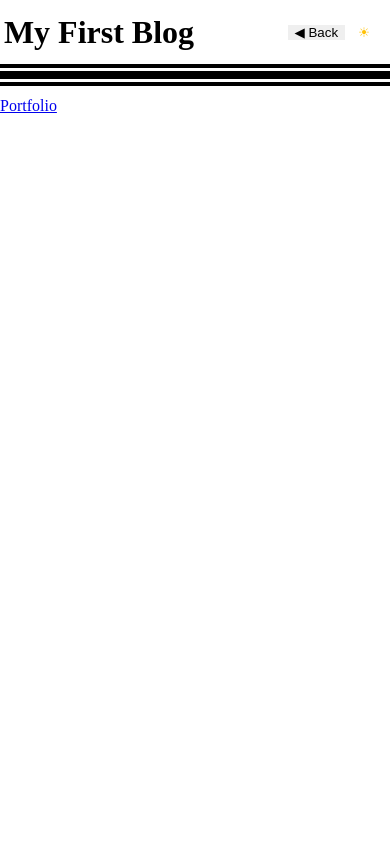
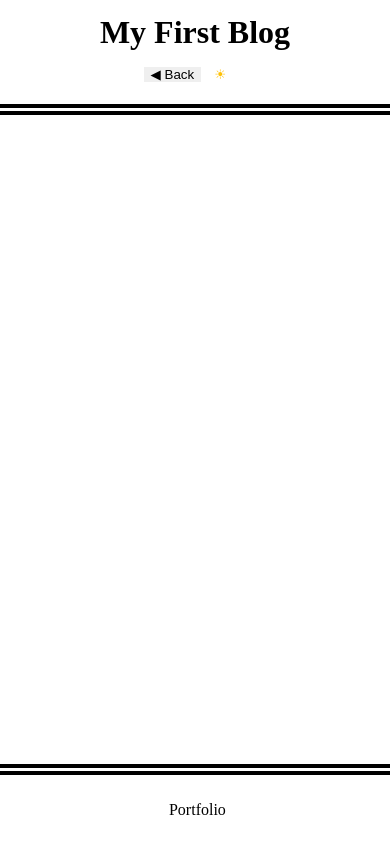
Before and after one commit to Kimiko-Dixon/Personal_Blog, a plain HTML site: page blog.html in a window 390 px wide. Drawn offline with Linux system fonts and the light colour scheme.

Commit message:
fixed footer and generated content display

```diff
--- a/Assets/css/blog.css
+++ b/Assets/css/blog.css
@@ -1,3 +1,12 @@
+/* Body */
+body {
+    flex-direction: column;
+    justify-content: space-between;
+    flex-wrap: nowrap;
+    height: 100vh;
+}
+
+/* Page heading */
 h1 {
     height: auto;
     width: auto;
@@ -8,51 +17,22 @@ h1 {
     background-image: none;
 }
 
-body {
+/* Main */
+main {
+    display: flex;
     flex-direction: column;
-    justify-content:flex-start;
     flex-wrap: nowrap;
+    width: 100%;
+    position: relative;
 }
 
-/* footer {
-    position: absolute;
-    height: 50px;
-    display: flex;
-    align-items: center;
-    bottom: 0;
-    border-top: .7em double ;
-    width: 100%;
-    flex: 0 1 auto;
-    margin-bottom: auto;
-    margin-top: .3em;
-    height: 50px;
-} */
-
-footer {
-    position: relative;
-    height: 50px;
-    display: flex;
-    align-items: center;
-    /* top: 40%; */
-    border-top: .7em double;
-    width: 100%;
-    flex: 0 1 auto;
-    bottom: 0;
-}
-
+/* Style JavaScript generated content */
 .posts {
     border: .1em solid ;
     margin: .3em;
-    /* move to js */
 }
 
-main {
-    display: flex;
-    flex-direction: column;
-    flex-wrap: wrap;
-    width: 100%;
-    /* height: 100%; */
-}
+
 h5 {
     border-bottom: .1em solid;
     margin: .3em 0.5em 0;
@@ -60,7 +40,8 @@ h5 {
 
 p {
     height: 5em;
-    margin: 0px 1em;
+    margin: 0 1em;
+    padding-top: .5em;
 }
 
 h6 {
@@ -68,3 +49,44 @@ h6 {
     font-weight: normal;
     margin: 0 0.5em 0.5em;
 }
+
+/* Footer */
+footer {
+    position: relative;
+    height: 80px;
+    display: flex;
+    align-items: center;
+    border-top: .7em double;
+    width: 100%;
+    flex: 0 1 auto;
+    bottom: 0;
+    margin-top: .3%;
+}
+
+/* Links */
+a {
+    text-decoration: none;
+    color: inherit;
+    margin-left: .3em
+}
+
+/* media query for screen width less than 768px*/
+@media screen and (max-width: 768px)
+{
+    header {
+        flex-direction: column;
+        height: 115px;
+    }
+
+    h1 {
+        padding: .5em 0;
+    }
+
+    .buttons {
+        padding-bottom: 1.5em;
+    }
+
+    footer {
+        justify-content: center;
+    }
+}
--- a/Assets/css/form.css
+++ b/Assets/css/form.css
@@ -1,3 +1,4 @@
+/* Main */
 main {
     flex: 2 1 auto;
     display: flex;
@@ -5,10 +6,12 @@ main {
     justify-content: center;
     align-items: center;
     border-left: .25em solid;
-    height: 100%;
+    height: 88%;
     margin-left: -.325em;
+    padding-left: .325em;
 }
 
+/* Form positioning */
 div {
     display: flex;
     flex-direction: column;
@@ -16,6 +19,7 @@ div {
     padding-bottom: .5em;
 }
 
+/* Form styling */
 form {
     width: 100%;
     padding: 3%;
@@ -33,3 +37,43 @@ textarea {
     padding-top: .5em;
     width: 100%;
 }
+
+/* media query for screen width less than 992px*/
+@media screen and (max-width: 992px)
+{
+    h1 {
+        width: 15em;
+        height: 15em;
+    }
+}
+
+/* media query for screen width less than 768px*/
+@media screen and (max-width: 768px)
+{
+    body {
+        flex-direction: column;
+        flex-wrap: nowrap;
+        position: static;
+    }
+
+    aside {
+        width: 100%;
+        border: none;
+    }
+
+    h1 {
+        width: 10em;
+        height: 10em;
+        margin-top: 1.5em;
+    }
+
+    main {
+        width: 100%;
+        border: none;
+        margin-top: 8em;
+    }
+
+    h2 {
+        top: 18em;
+    }
+}
--- a/Assets/css/styles.css
+++ b/Assets/css/styles.css
@@ -1,9 +1,11 @@
+/* Universal selector */
 * {
     margin: 0;
     padding: 0;
     box-sizing: border-box;
 }
 
+/* Body */
 body {
     display: flex;
     flex-direction: row;
@@ -15,6 +17,28 @@ body {
     justify-content: center;
 }
 
+/* Positions theme and/or back button(s) */
+.buttons {
+    position: absolute;
+    right: 0;
+    display: flex;
+
+}
+
+/* Button styling */
+button {
+    padding: 0 .5em;
+    border: none;
+}
+
+/* theme button styling */
+#Theme {
+    background-color: transparent;
+    color: #FFC107;
+    margin: 0 1em 0 .5em;
+}
+
+/* Header */
 header {
     height: 50px;
     border-bottom: .7em double;
@@ -25,11 +49,12 @@ header {
     align-items: center;
 }
 
+/* Left side of the page */
 aside {
     flex-wrap: wrap;
     display: flex;
     width: 50%;
-    height: 100%;
+    height: 88%;
     flex: 2 1 auto;
     align-items: center;
     justify-content: center;
@@ -37,11 +62,10 @@ aside {
     margin-right: -.325em;
 }
 
+/* Page heading */
 h1 {
-    width: 70%;
-    height: 70%;
-    /* width: 60%;
-    height: 65%; */
+    width: 20em;
+    height: 20em;
     border-radius: 50%;
     align-items: center;
     display: flex;
@@ -49,6 +73,7 @@ h1 {
     background-image: linear-gradient(0deg, #98681b 0%, #ffb02d 30%, #ffd62f 60%);;
 }
 
+/* Form heading */
 h2 {
     display: flex;
     flex-direction: column;
@@ -57,6 +82,7 @@ h2 {
     top: 25%;
 }
 
+/* Themes */
 .light {
     background-color: #fff;
     color: #000000;
@@ -67,19 +93,15 @@ h2 {
     color: #fff;
 }
 
-.buttons {
-    position: absolute;
-    right: 0;
-    display: flex;
+/* media query for screen width less than 768px*/
+@media screen and (max-width: 768px)
+{
+    header {
+        justify-content: center;
+        padding: 2em 0;
+    }
 
+    .buttons {
+        position: static;
+    }
 }
-button {
-    padding: 0 .5em;
-    border: none;
-}
-
-#Theme {
-    background-color: transparent;
-    color: #FFC107;
-    margin: 0 1em 0 .5em;
-}
--- a/Assets/js/blog.js
+++ b/Assets/js/blog.js
@@ -1,10 +1,14 @@
+// Assigns Selected elements to a variable
 const main = document.querySelector('main');
 const backButton  = document.querySelector('#Back')
 
+// Displays blog posts from local storage on page
 function displayPosts()
 {
+    // Clears main
     main.innerHTML = ''
 
+    // Creates new elements to display the posts and appends it to the page
     for(let i = 0; i < blogPostArray.length; i++)
     {
         const username = blogPostArray[i].username;
@@ -18,7 +22,7 @@ function displayPosts()
 
         titleEl.textContent = title;
         contentEl.textContent = content;
-        usernameEl.textContent = username;
+        usernameEl.textContent = `Posted by: ${username}`;
 
         divEl.appendChild(titleEl)
         divEl.appendChild(contentEl)
@@ -29,8 +33,10 @@ function displayPosts()
 
 }
 
+// Sends user to the index page
 backButton.addEventListener('click', function()
 {
     window.location.href = './index.html';
 })
+
 displayPosts()
--- a/Assets/js/form.js
+++ b/Assets/js/form.js
@@ -1,2 +1,5 @@
+// Assigns Selected elements to a variable
 const submitButton = document.querySelector('#Submit-Button');
+
+// Activates the storeInformation function when the submit button is clicked
 submitButton.addEventListener('click',storeInformation)
--- a/Assets/js/logic.js
+++ b/Assets/js/logic.js
@@ -1,20 +1,29 @@
+// Assigns Selected elements to a variable
 const usernameText = document.querySelector('#Username');
 const titleText = document.querySelector('#Title');
 const contentText = document.querySelector('#Content');
 const themeClass = document.querySelector('.light')
 const themeButton = document.querySelector('#Theme')
 
+// Theme
 const LIGHT_THEME = 'light';
 const DARK_THEME = 'dark';
+const LIGHT_THEME_SYMBOL = '☀';
+const DARK_THEME_SYMBOL = '🌚';
+
+// Stores and retrieves theme in local storage
 let theme = localStorage.getItem('theme') || LIGHT_THEME;
 localStorage.setItem('theme', theme)
 
+// Retrieves previous blog posts
 const blogPostArray = JSON.parse(localStorage.getItem('blogPost')) || [];
 
+// Stores the username, tiltle, and content in local storage
 function storeInformation(event)
 {
     event.preventDefault();
 
+    // Object for form information
     const blogPostInfo =
     {
         username: usernameText.value.trim(),
@@ -23,6 +32,7 @@ function storeInformation(event)
 
     };
 
+    // If all fields are not filled, display an error message
     if(usernameText.value === '' || titleText.value === '' || contentText.value === '')
     {
        // create html element with a message to fill all fields and append above the submit button
@@ -41,6 +51,7 @@ function storeInformation(event)
        align-items: center ` )
 
     }
+    // Else add object to the array, store in  local storage, clear the form, and then go to the blog page
     else
     {
 
@@ -54,6 +65,7 @@ function storeInformation(event)
 
 }
 
+// Clears form
 function clearForm()
 {
     usernameText.value = '';
@@ -61,32 +73,39 @@ function clearForm()
     contentText.value = '';
 }
 
+// Checks the theme and changes if it differs from local storage
 function checkTheme()
 {
     if (theme === LIGHT_THEME)
     {
         theme = LIGHT_THEME;
+        themeButton.textContent = LIGHT_THEME_SYMBOL;
     }
     else
     {
         theme = DARK_THEME;
+        themeButton.textContent = DARK_THEME_SYMBOL;
     }
     themeClass.setAttribute('class', theme);
+
 }
 
+// Changes theme
 function changeTheme()
 {
     if (theme === LIGHT_THEME)
     {
         theme = DARK_THEME;
-
+        themeButton.textContent = DARK_THEME_SYMBOL;
     }
     else
     {
         theme = LIGHT_THEME;
+        themeButton.textContent = LIGHT_THEME_SYMBOL;
     }
     localStorage.setItem('theme', theme)
     themeClass.setAttribute('class', theme);
 }
 
+// Changes theme when the theme button is clicked
 themeButton.addEventListener('click',changeTheme);
```
Also changed, not shown: blog.html (+6 -2 lines), index.html (+12 -7 lines), 1 other file. Lines whose indentation alone changed are shown as unchanged.
